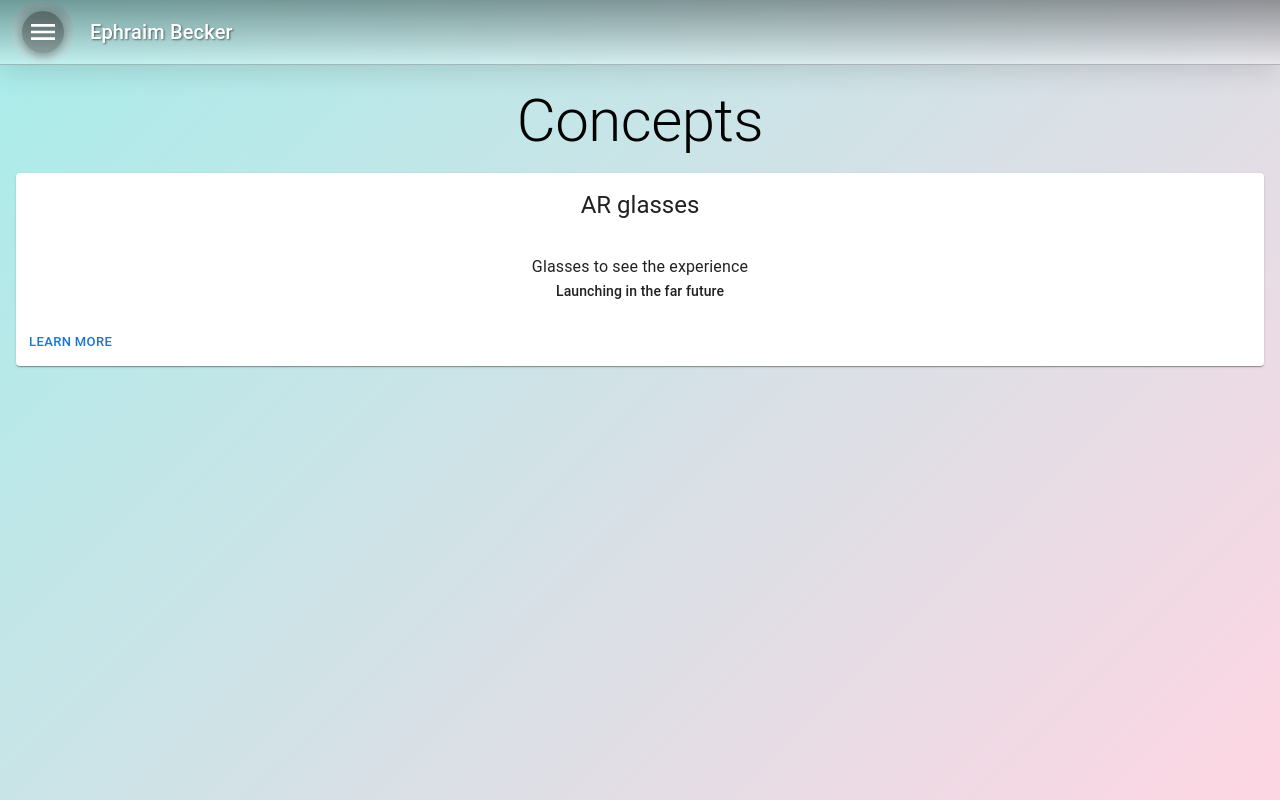
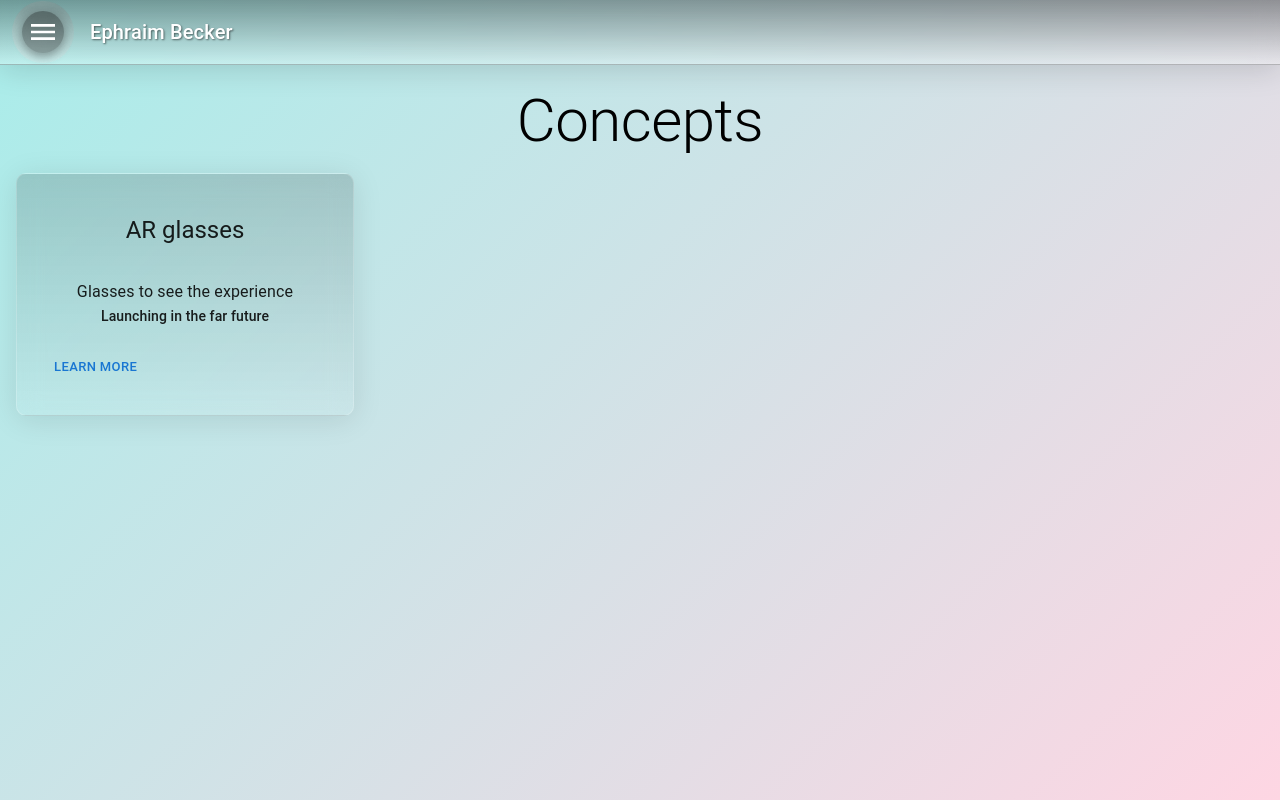
Before and after one commit to EphraimB/ephraim-becker-v2, a Next.js app: page /concepts in a window 1280 px wide. Built offline with nearby package versions, Linux system fonts and the light colour scheme.

Commit message:
Added the glass design to the concept cards.

```diff
--- a/app/concepts/page.tsx
+++ b/app/concepts/page.tsx
@@ -1,4 +1,4 @@
-import Grid from "@mui/material/Grid";
+import Grid from "@mui/material/Grid2";
 import Typography from "@mui/material/Typography";
 import Link from "next/link";
 import Box from "@mui/material/Box";
@@ -16,9 +16,25 @@ export default function Concepts() {
       <Typography variant="h2" component="h2" sx={{ textAlign: "center" }}>
         Concepts
       </Typography>
-      <Grid container spacing={2} sx={{ p: 2 }}>
-        <Grid item xs={12} sx={{ textAlign: "center" }}>
-          <Card sx={{ minWidth: 275 }}>
+      <Grid container size={{ xs: 12, lg: 3 }} spacing={2} sx={{ p: 2 }}>
+        <Grid sx={{ textAlign: "center" }}>
+          <Card
+            sx={{
+              width: "18rem",
+              background:
+                "linear-gradient(180deg, rgba(0, 0, 0, 0.15), rgba(255, 255, 255, 0.05))", // Glass effect
+              backdropFilter: "blur(12px)", // Apply blur for glass effect
+              borderRadius: "10px",
+              border: "1px solid rgba(255, 255, 255, 0.2)", // Border for definition
+              boxShadow: "0 4px 30px rgba(0, 0, 0, 0.1)", // Soft shadow
+              p: 3,
+              transition: "all 0.3s ease", // Smooth transition for hover effect
+              "&:hover": {
+                boxShadow: "0 10px 40px rgba(0, 0, 0, 0.2)", // Increased shadow on hover
+                transform: "scale(1.05)", // Slightly scale up the card
+              },
+            }}
+          >
             <CardHeader title="AR glasses" />
             <CardContent>
               <Typography component="p" variant="subtitle1">
```
